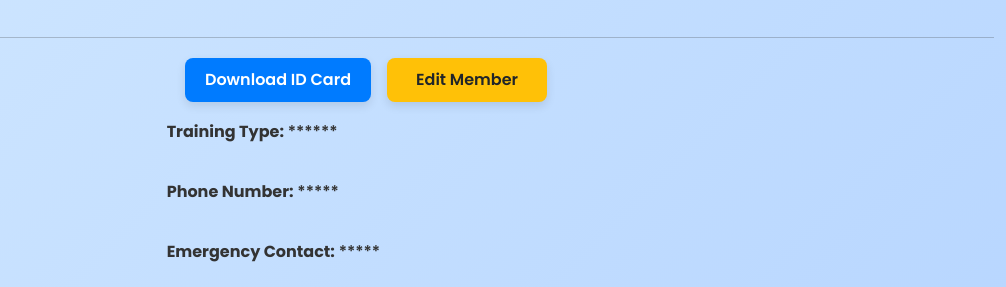
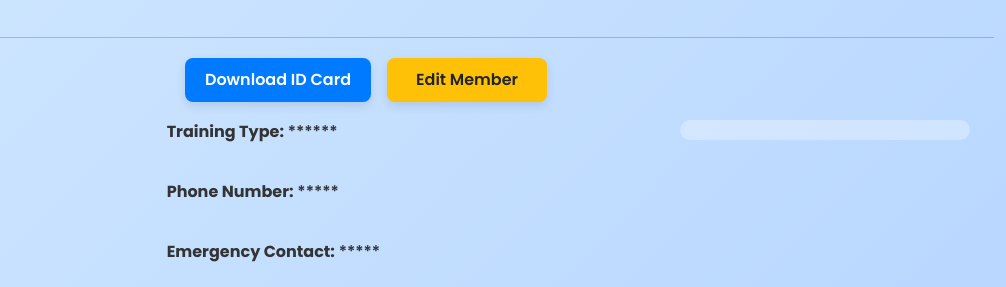
Before and after one commit to dawit-808/rasHailuFrontEnd, a plain HTML site: page memberDetail/member-details.html in a window 1280 px wide. Shown: the part 319-606 px from the top of the page, 274-1280 px from the left. Drawn offline with nearby package versions, Linux system fonts and the light colour scheme; a script that the page names is missing.

Commit message:
qr again

```diff
--- a/memberDetail/member-details.css
+++ b/memberDetail/member-details.css
@@ -109,17 +109,14 @@ body {
 }
 
 /* QR Code */
-#qrcode canvas {
-  max-width: 100%;
-  height: auto;
-}
-
 #qrcode {
-  max-width: 200px;
-  max-height: 200px;
-  width: 100%;
-  height: auto;
-  margin: 0 auto;
+  margin-top: 10px;
+  display: flex;
+  justify-content: center;
+  align-items: center;
+  background: rgba(255, 255, 255, 0.3);
+  border-radius: 10px;
+  padding: 10px;
 }
 
 /* Buttons */
```
